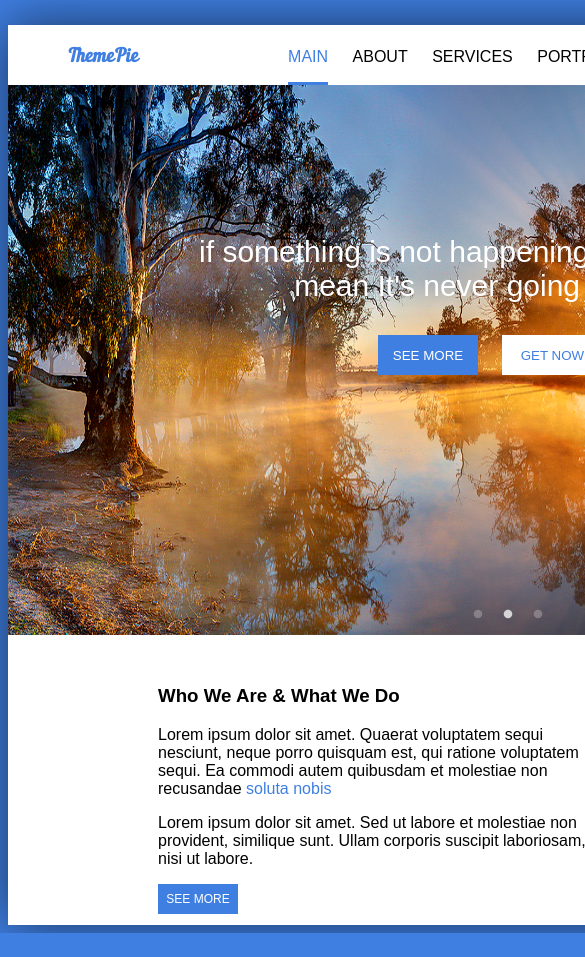
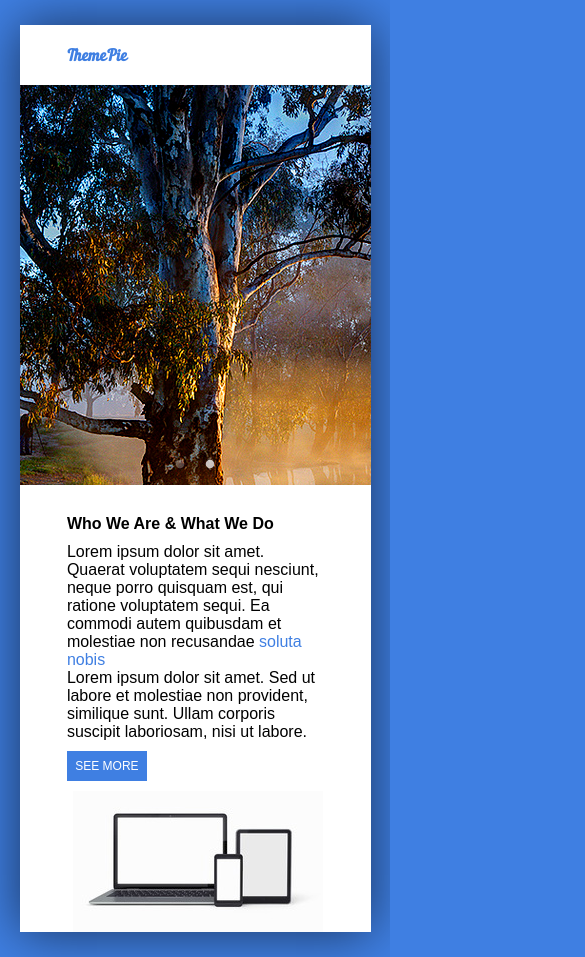
Before and after one commit to Kirigam/Smile-school, a plain HTML site: page index.html in a window 390 px wide. Shown: the top 957 px of the page, 585 px wide, since content can reach past the window. Before the commit the page ends 933 px from the top, so only its background shows below. Drawn offline with Linux system fonts and the light colour scheme.

Commit message:
Add grid system

```diff
--- a/css/style.css
+++ b/css/style.css
@@ -1,16 +1,32 @@
+html, body, div, span, applet, object, iframe,
+h1, h2, h3, h4, h5, h6, p, blockquote, pre,
+a, abbr, acronym, address, big, cite, code,
+del, dfn, em, img, ins, kbd, q, s, samp,
+small, strike, strong, sub, sup, tt, var,
+b, u, i, center,
+dl, dt, dd, ol, ul, li,
+fieldset, form, label, legend,
+table, caption, tbody, tfoot, thead, tr, th, td,
+article, aside, canvas, details, embed,
+figure, figcaption, footer, header, hgroup,
+menu, nav, output, ruby, section, summary,
+time, mark, audio, video {
+  margin: 0;
+  padding: 0;
+  border: 0;
+  font-size: 100%;
+  font: inherit;
+  vertical-align: baseline;
+}
+article, aside, details, figcaption, figure,
+footer, header, hgroup, menu, nav, section {
+  display: block;
+}
+
 body {
 	background-color: rgb(63, 127, 226);
 	font-family: "RobotoRegular", sans-serif;
 	font-size: 16px;
-}
-section.page {
-	width: 1000px;
-	height: 900px;
-	background-color: #fff;
-	margin-right: auto;
-	margin-left: auto;
-	margin-top: 25px;
-	box-shadow: 0 0 50px rgba(0,0,0,0.6);
 }
 
 /*//////_NAV_BAR_/////*/
@@ -18,7 +34,7 @@ nav {
 	height: 60px;
 	width: 100%;
 }
-nav li{
+nav ul li{
 	display: inline-block;
 	margin-top: 23px;
 }
@@ -29,8 +45,8 @@ nav li a {
 }
 nav .selected {
 	color: rgb(63, 127, 226);
-	border-bottom: solid rgb(63, 127, 226);
-	padding-bottom: 17px;
+	border-bottom: solid 8px rgb(63, 127, 226);
+	padding-bottom: 16px;
 }
 nav .fa-shopping-cart, nav .fa-search{
 	color: #fff;
@@ -39,44 +55,43 @@ nav .fa-shopping-cart, nav .fa-search{
 	height: 30px;
 	width: 30px;
 	border-radius: 20px;
-	margin-left: 70px;
 	outline: none;
+	margin-top: 16px;
 }
 nav .fa-search {
 	background-color: rgb(63, 127, 226);
 	margin-left: 5px;
 }
-.sl img{
-	width: 1000px;
-	height: 550px;
-}
+
 .logo {
 	font-family: "NautilusPompiliusRegular";
 	display: inline-block;
 	font-weight: bold;
 	color: rgb(63, 127, 226);
-	margin-left: 60px;
-	margin-right: 125px;
+	margin-top: 24px;
+}
+.menuBtn {
+
 }
 
 /*//////_HEADER_/////*/
 header {
-	height: 550px;
+	height: 500px;
 }
 .message {
 	position: absolute;
 	font-size: 30px;
-	top: 150px;
+	top: 20%;
 	color: #fff;
 	text-align: center;
-	width: 630px;
-	right: 185px;
-	left: 185px;
+	width: 63%;
+	right: 18,5%;
+	left: 18,5%;
 }
 .slButtons {
 	position: absolute;
-	top: 250px;
-	left: 370px;
+	top: 45%;
+	left: 36%;
 }
 .slButton {
 	width: 100px;
@@ -94,10 +109,6 @@ header {
 }
 
 /*/////_BODY_SECTION_////*/
-section.body {
-	width: 700px;
-	margin: 50px 150px;
-}
 .body button {
 	color: #fff;
 	background-color: rgb(63, 127, 226);
@@ -105,11 +116,124 @@ section.body {
 	height: 30px;
 	border: none;
 	font-size: 12px;
-}
-.body aside {
-	float: right;
+	margin-bottom: 10px;
+	margin-top: 10px;
 }
 a {
 	color: rgb(63, 127, 226);
 	text-decoration: none;
 }
+button {
+	cursor: pointer;
+}
+.body h1 {
+	font-weight: bold;
+	padding-bottom: 10px;
+}
+
+/*////////_GRID_/////////*/
+.container {
+	margin: 25px auto;
+	-webkit-box-shadow: 0 0 50px rgba(0,0,0,0.6);
+	-moz-box-shadow: 0 0 50px rgba(0,0,0,0.6);
+	background-color: #fff;
+	box-shadow: 0 0 50px rgba(0,0,0,0.6);
+	width: 1200px;
+}
+.row {
+	width: 73%;
+	margin-left: auto;
+  	margin-right: auto;
+}
+.container:before,
+.container:after,
+.row:before,
+.row:after {
+  content: " ";
+  display: table;
+  clear: both;
+}
+
+.to-left {
+	float: left;
+}
+.to-right {
+	float: right;
+}
+.col-8-1 {
+	width: 12,5%;
+}
+.col-8-2 {
+	width: 25%;
+}
+.col-8-3 {
+	width: 37,5%;
+}
+.col-8-4 {
+	width: 50%;
+}
+.col-8-5 {
+	width: 62,5%;
+}
+.col-8-6 {
+ 	width: 75%;
+}
+.col-8-7 {
+ 	width: 87,5%;
+}
+.col-8-8 {
+ 	width: 100%;
+}
+[class*='col-'] {
+ 	position: relative;
+  	min-height: 1px;
+  	float: left;
+}
+[class*='col-']:last-of-type {
+ 	padding-right: 0;
+}
+@media (max-width: 240px) {
+	.container {
+		width: 99%;
+	}
+
+}
+
+@media (max-width: 768px) {
+	.container {
+   	 	width: 90%;
+  	}
+  	.hidden-sm {
+  		display: none !important;
+  	}
+  	header {
+  		height: 300px;
+  	}
+
+}
+
+@media (max-width: 992px) {
+	.container {
+    	width: 90%;
+  	}
+  	.hidden-md {
+  		display: none !important;
+  	}
+  	.col-8-4 {
+  		width: 100%;
+  	}
+  	header {
+  		height: 350px;
+  	}
+}
+@media (max-width: 1200px) {
+	.container {
+		width: 90%;
+	}
+  	.hidden-lg {
+  		display: none !important;
+  	}
+  	header {
+  		height: 400px;
+  	}
+ }
--- a/index.html
+++ b/index.html
@@ -10,20 +10,26 @@
 	<link rel="stylesheet" href="libs/slick/slick-theme.css">
 </head>
 <body>
-	<section class="page">
-		<nav>
-			<h1 class="logo">ThemePie</h1>
+	<section class="container">
+		<nav class="row">
+			<h1 class="col-8-2 col-8-2-lg col-8-2-md col-8-2-sm logo">ThemePie</h1>
+			<ul class="col-8-5 col-8-5-lg col-8-5-md col-8-5-sm hidden-md hidden-sm hidden-lg">
 				<li><a href="#" class="selected">MAIN</a></li>
-			<li><a href="#">ABOUT</a></li>
-			<li><a href="#">SERVICES</a></li>
-			<li><a href="#">PORTFOLIO</a></li>
-			<li><a href="#">BLOG</a></li>
-			<li><a href="#">CONTACT</a></li>
+				<li><a href="#" >ABOUT</a></li>
+				<li><a href="#"	>SERVICES</a></li>
+				<li><a href="#" >PORTFOLIO</a></li>
+				<li><a href="#" >BLOG</a></li>
+				<li><a href="#" ">CONTACT</a></li>
+			</ul>
+			<div class="to-right hidden-md hidden-sm hidden-lg">
 				<button class="fa fa-shopping-cart"></button>
 				<button class="fa fa-search"></button>
+			</div>
+			<!--<a class="fa fa-bars to-right menuBtn" href="#"></a>-->
 		</nav>
 		<header class="sl">
 			<div class="sl_slide"><img src="img/sl1.jpg">
+				<div class="row hidden-md hidden-sm">
 				<span class="message">
 					if something is not happening for you it doesn't mean
 					It's never going to happen
@@ -33,7 +39,9 @@
 					<button class="slButton">GET NOW</button>
 				</span>
 				</div>
+			</div>
 		  	<div class="sl_slide"><img src="img/sl2.jpg">
+		  		<div class="row hidden-sm">
 		  		<span class="message">
 					if something is not happening for you it doesn't mean
 					It's never going to happen
@@ -43,24 +51,21 @@
 					<button class="slButton">GET NOW</button>
 				</span>
 				</div>
-		  	<div class="sl_slide"><img src="img/sl3.jpg">
-		  		<span class="message">
-					if something is not happening for you it doesn't mean
-					It's never going to happen
-				</span>
-				<span class="slButtons">
-					<button class="slButton">SEE MORE</button>
-					<button class="slButton">GET NOW</button>
-				</span>
 		  	</div>
 		</header>
-		<section class="body">
+		<section class="row body">
 		<h1>Who We Are & What We Do</h1>
-			<aside><img src="img/device.jpg"></aside>
+			<div class="col-8-4">
 				<p>Lorem ipsum dolor sit amet. Quaerat voluptatem sequi nesciunt, neque porro quisquam est, qui ratione voluptatem sequi. Ea commodi autem quibusdam et molestiae non recusandae <a href="#">soluta nobis</a></p>
 				<p>Lorem ipsum dolor sit amet. Sed ut labore et molestiae non provident, similique sunt. Ullam corporis suscipit laboriosam, nisi ut labore.</p>
 				<button>SEE MORE </button>
+			</div>
+			<div class="col-8-4">
+				<img src="img/device.jpg" class="to-right">
+			</div>
 		</section>
+		<footer >
+		</footer>
 	</section>
 
 	<script src="libs/jquery/jquery-1.11.1.min.js"></script>
--- a/js/common.js
+++ b/js/common.js
@@ -2,11 +2,11 @@
 
  	$('.sl').slick({
  		autoplay: true,
- 	autoplaySpeed: 3000,
  		cssEase: 'ease-in',
         speed: 600,
         dots: true,
         arrows: false,
- 	fade: true,
+        autoplaySpeed: 3000,
+        fade: true
   	});
  });
```
Lines whose indentation alone changed are shown as unchanged.
